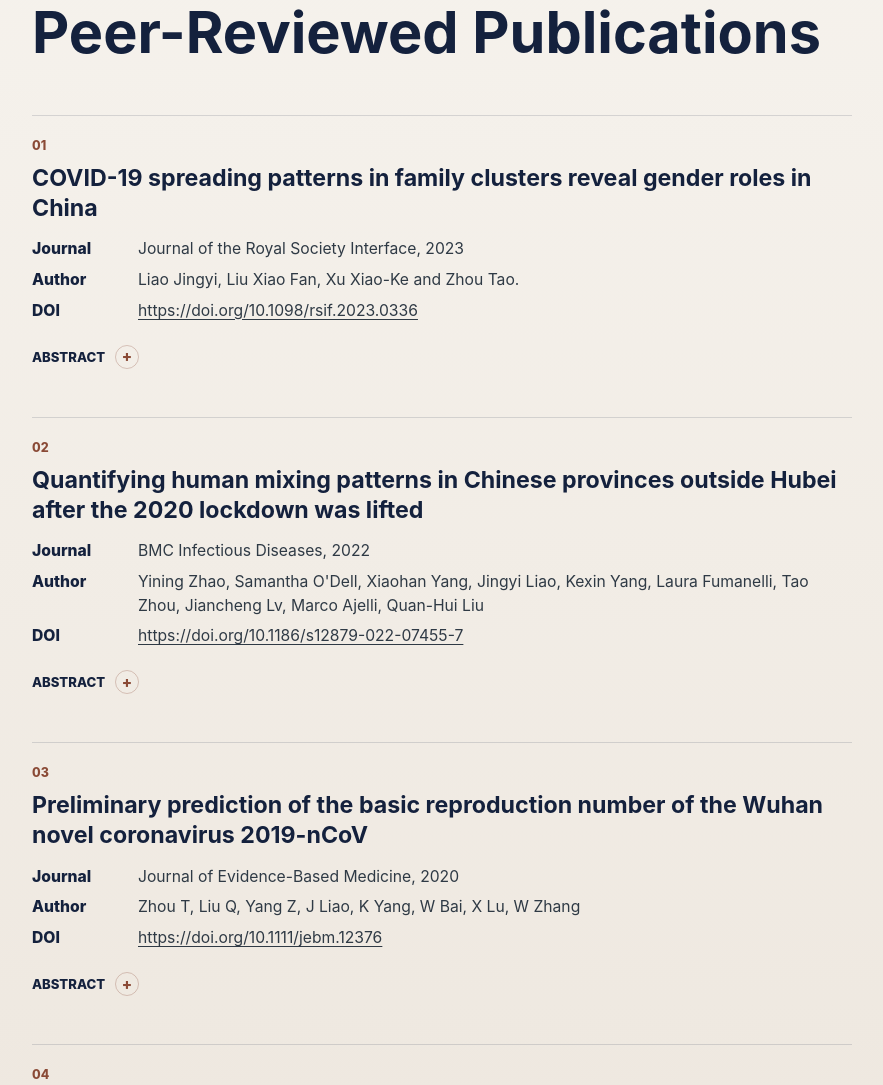
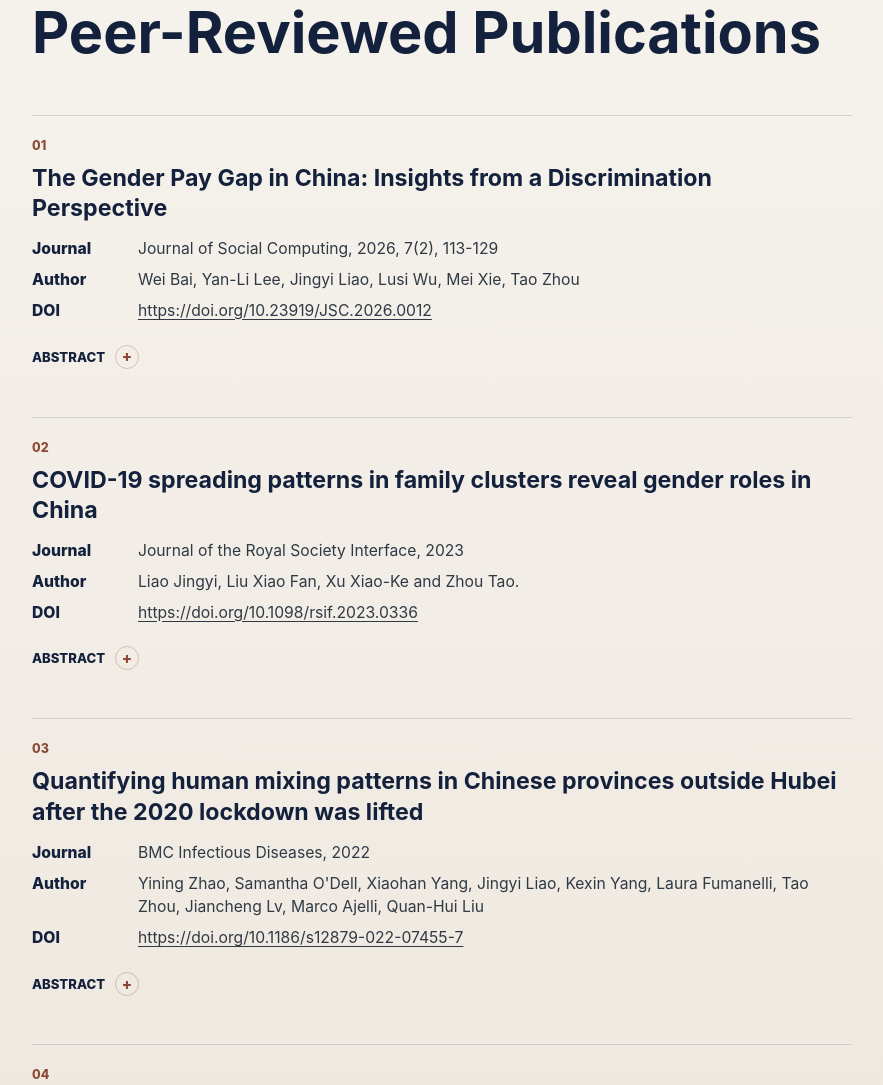
Before and after one commit to lisaljy/lisaljy.github.io, an Astro site: page /publication in a window 1280 px wide. Shown: the part 1449-2534 px from the top of the page, without its empty margins (18-901 px from the left). Built offline with nearby package versions, Linux system fonts and the light colour scheme; Astro itself is replaced by a stand-in of ours.

Commit message:
Move gender pay gap paper to peer-reviewed publications

```diff
--- a/src/pages/publication.astro
+++ b/src/pages/publication.astro
@@ -53,6 +53,14 @@ const sections = [
     title: "Peer-Reviewed Publications",
     items: [
       {
+        title: "The Gender Pay Gap in China: Insights from a Discrimination Perspective",
+        venue: "Journal of Social Computing, 2026, 7(2), 113-129",
+        authors: "Wei Bai, Yan-Li Lee, Jingyi Liao, Lusi Wu, Mei Xie, Tao Zhou",
+        doi: "https://doi.org/10.23919/JSC.2026.0012",
+        abstract:
+          "Equal pay is an essential component of gender equality, one of the Sustainable Development Goals of the United Nations. Using resume data of over ten million Chinese online job seekers in 2015, we study the current gender pay gap in China. The results show that on average women only earned 71.57% of what men earned in China. The gender pay gap exists across all age groups and educational levels. Contrary to the commonly held view that developments in education, economy, and a more open culture would reduce the gender pay gap, the fusion analysis of resume data and socio-economic data presents that they have not helped reach the gender pay equality in China. China seems to be stuck in a place where traditional methods cannot make further progress. Our analysis further shows that 81.47% of the variance in the gender pay gap can be potentially attributed to discrimination. In particular, compared with the unmarried, both the gender pay gap itself and proportion potentially attributed to discrimination of the married are larger, indicating that married women suffer greater inequality and more discrimination than unmarried ones. Taken together, we suggest that more research attention should be paid to the effect of discrimination in understanding gender pay gap based on the family constraint theory. We also suggest the Chinese government to increase investment in family-supportive policies and grants in addition to female education."
+      },
+      {
         title: "COVID-19 spreading patterns in family clusters reveal gender roles in China",
         venue: "Journal of the Royal Society Interface, 2023",
         authors: "Liao Jingyi, Liu Xiao Fan, Xu Xiao-Ke and Zhou Tao.",
@@ -96,12 +104,6 @@ const sections = [
           "Xingsi Di, Lingfeng Zhu, Xiang Wang, Wayne Wei Wang, Zhenyu Liang, Yannian Chen, Jingyi Liao (Corresponding Author), Yue Zhu (Corresponding Author)",
         abstract:
           'We found that 61.9% of frontier multimodal AI models have employed paired alternative text (alt-text) - text aligned with multimedia content for web accessibility - for training purposes. This finding stems from the curation and comparison of the "Notable AI Models" dataset by EpochAI (1) with detailed training dataset information primarily sourced from Papers with Code (2). Alt-text and broader accessibility motivations have additionally facilitated the development of numerous AI datasets and papers. Recognizing the evident yet often overlooked connection between accessibility and AI, we further examine the strengths and limitations of our findings, provide a conceptual interpretation of this connection, and, more fundamentally, explore how, at this critical juncture of global deliberation, debate, and enforcement of AI regulations, our findings and conceptualization might lead to a novel accessibility-focused paradigm for AI governance.'
-      },
-      {
-        title: "The Gender Pay Gap in China: insights from a discrimination perspective, 2022",
-        authors: "Wei Bai, Yan-Li Lee, Jingyi Liao, Lusi Wu, Mei Xie, Tao Zhou",
-        abstract:
-          "Equal pay is an essential component of gender equality, one of the Sustainable Development Goals of the United Nations. Using resume data of over ten million Chinese online job seekers in 2015, we study the current gender pay gap in China. The results show that on average women only earned 71.57% of what men earned in China. The gender pay gap exists across all age groups and educational levels. Contrary to the commonly held view that developments in education, economy, and a more open culture would reduce the gender pay gap, the fusion analysis of resume data and socio-economic data presents that they have not helped reach the gender pay equality in China. China seems to be stuck in a place where traditional methods cannot make further progress. Our analysis further shows that 81.47% of the variance in the gender pay gap can be potentially attributed to discrimination. In particular, compared with the unmarried, both the gender pay gap itself and proportion potentially attributed to discrimination of the married are larger, indicating that married women suffer greater inequality and more discrimination than unmarried ones. Taken together, we suggest that more research attention should be paid to the effect of discrimination in understanding gender pay gap based on the family constraint theory. We also suggest the Chinese government to increase investment in family-supportive policies and grants in addition to female education."
       },
       {
         title: "Quantifying the efficacy of childcare services on women employment, 2021",
```
